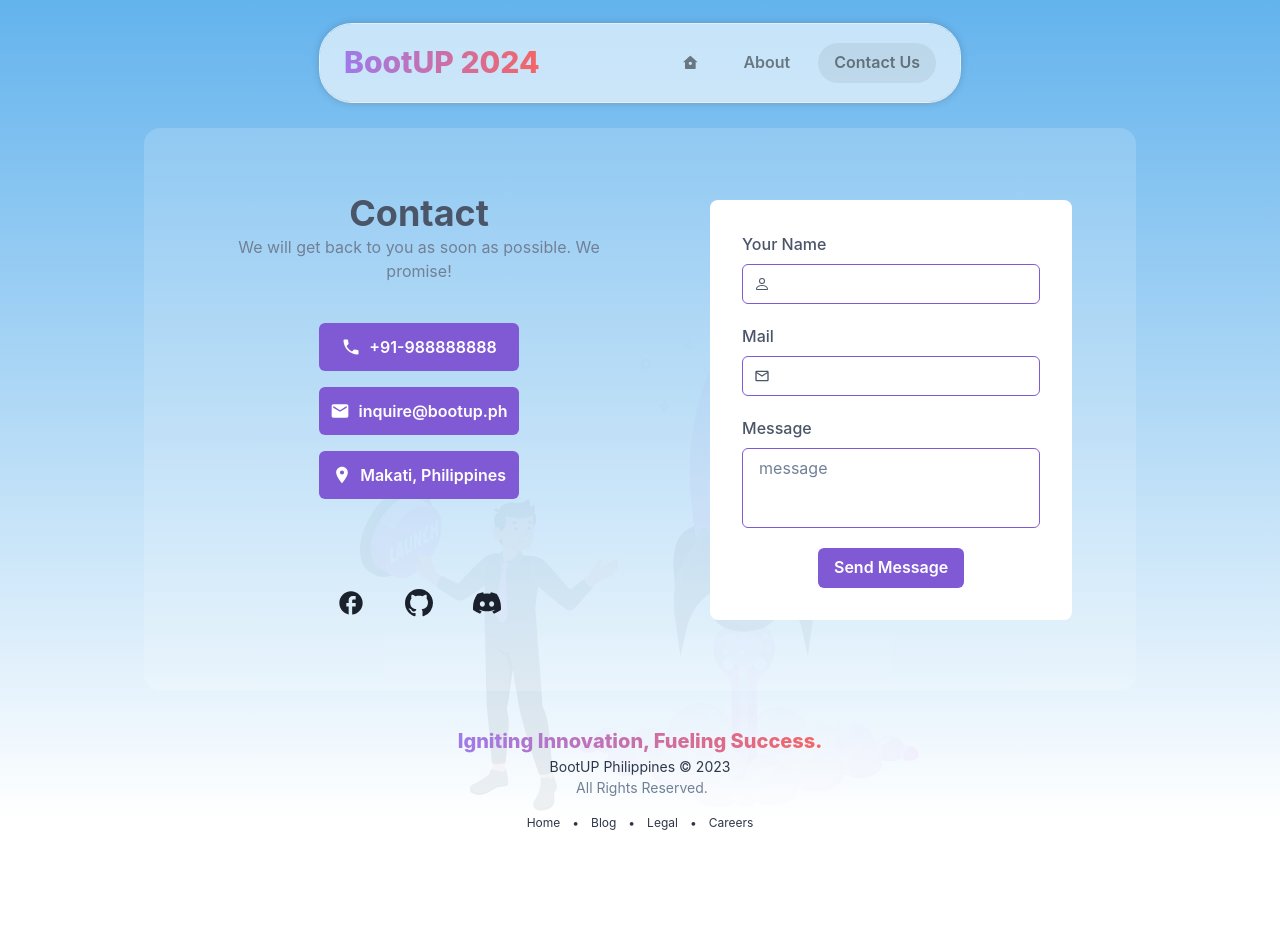
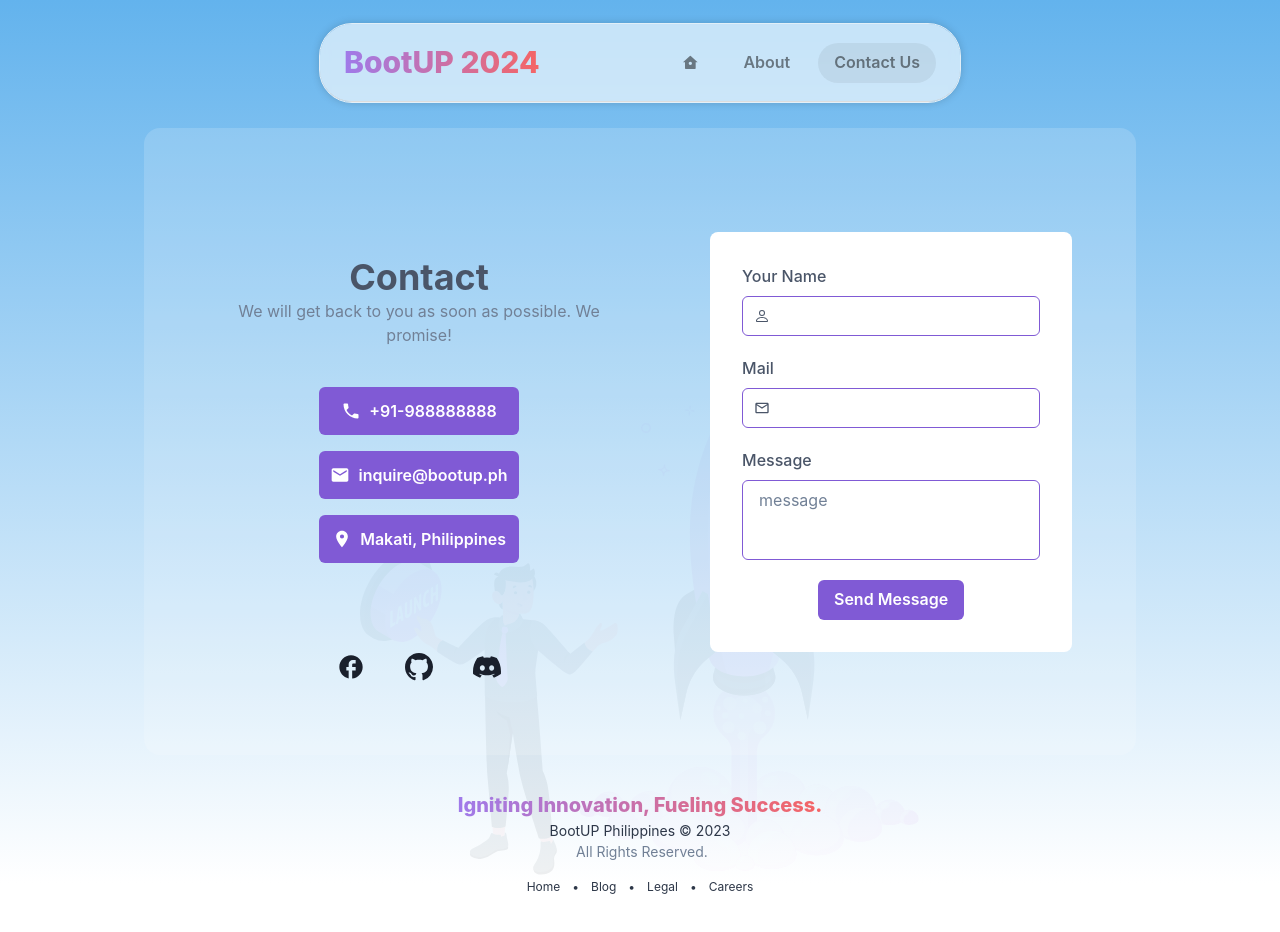
Before and after one commit to dimacuhamarc/boot-up, a React (Create React App) app: page /contact in a window 1280 px wide. Shown: the top 932 px of the page. Before the commit the page ends 907 px from the top, so only its background shows below. Built offline with nearby package versions, Linux system fonts and the light colour scheme.

Commit message:
fixed rwd

```diff
--- a/src/components/ContactForm.jsx
+++ b/src/components/ContactForm.jsx
@@ -42,7 +42,7 @@ export default function ContactForm() {
           borderRadius="2xl"
           p={{ sm: 5, md: 5, lg: 16 }}>
           <WrapItem textAlign="center">
-            <Box display="flex" flexDirection="column" alignItems="center" justifyContent="center">
+            <Box paddingTop="4rem" display="flex" flexDirection="column" alignItems="center" justifyContent="center">
               <Heading>Contact</Heading>
               <Text color="gray.500">
                 We will get back to you as soon as possible. We promise!
--- a/src/components/Testimonials.jsx
+++ b/src/components/Testimonials.jsx
@@ -58,6 +58,7 @@ const TestimonialCard = (props) => {
         width={'full'}
         rounded={'2xl'}
         p={10}
+        marginBottom={12}
         justifyContent={'flex-start'}
         alignItems={'flex-start'}
         backdropFilter='blur(4px)'
@@ -118,7 +119,6 @@ const Testimonials = () => {
         justifyContent="center"
         alignItems="center"
         gap={6}
-
         px={12}
       >
         {TestimonialData.map((testimonial, index) => (
```
